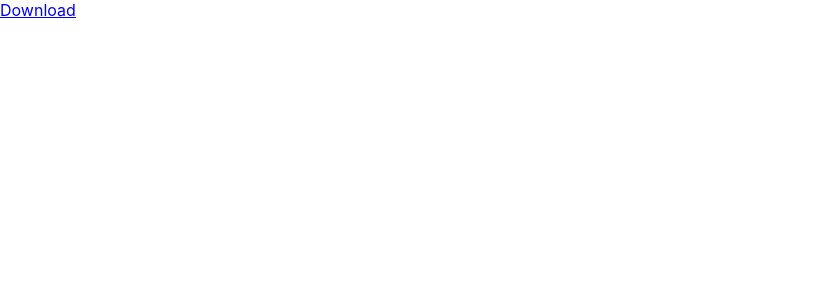
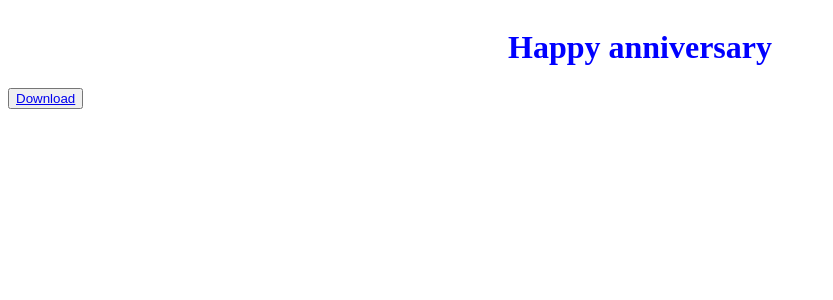
Before and after one commit to dnyiskn/anniversary, a React (Create React App) app: page / in a window 1280 px wide. Shown: the top 300 px of the page, without its empty margins (0-833 px from the left). Built offline with nearby package versions, Linux system fonts and the light colour scheme.

Commit message:
Added real MP4

```diff
--- a/src/App.css
+++ b/src/App.css
@@ -1,3 +1,9 @@
-a {
+h1 {
   color: blue;
+}
+
+.container {
+  display: flex;
+  justify-content: center;
+  width: 100%;
 }/*# sourceMappingURL=App.css.map */
--- a/src/App.js
+++ b/src/App.js
@@ -3,7 +3,12 @@ import './App.css';
 function App() {
   return (
     <div className="App">
-      <a href="https://drive.google.com/uc?export=download&id=1IkWhgGQzGkwUm1mD7T80jHmA66OWos9M" download="anniversary">Download</a>
+      <div className="container">
+        <h1>Happy anniversary</h1>
+      </div>
+      <button>
+      <a href="https://drive.google.com/uc?export=download&id=1fDiK41VicGfSCYS_eAj_muuGhDvLhgeh" download="anniversary">Download</a>
+      </button>
     </div>
   );
 }
--- a/src/App.scss
+++ b/src/App.scss
@@ -1,4 +1,8 @@
-h1
-{
-    color: blue
+h1{
+color: blue;
 }
+.container{
+    display: flex;
+    justify-content: center;
+    width:100%;
+}
--- a/src/index.css
+++ /dev/null
@@ -1,13 +0,0 @@
-body {
-  margin: 0;
-  font-family: -apple-system, BlinkMacSystemFont, 'Segoe UI', 'Roboto', 'Oxygen',
-    'Ubuntu', 'Cantarell', 'Fira Sans', 'Droid Sans', 'Helvetica Neue',
-    sans-serif;
-  -webkit-font-smoothing: antialiased;
-  -moz-osx-font-smoothing: grayscale;
-}
-
-code {
-  font-family: source-code-pro, Menlo, Monaco, Consolas, 'Courier New',
-    monospace;
-}
--- a/src/index.js
+++ b/src/index.js
@@ -1,6 +1,5 @@
 import React from 'react';
 import ReactDOM from 'react-dom/client';
-import './index.css';
 import App from './App';
 import reportWebVitals from './reportWebVitals';
 
```
Also changed, not shown: 1 other file (tests, documents, lock files or other folders).
